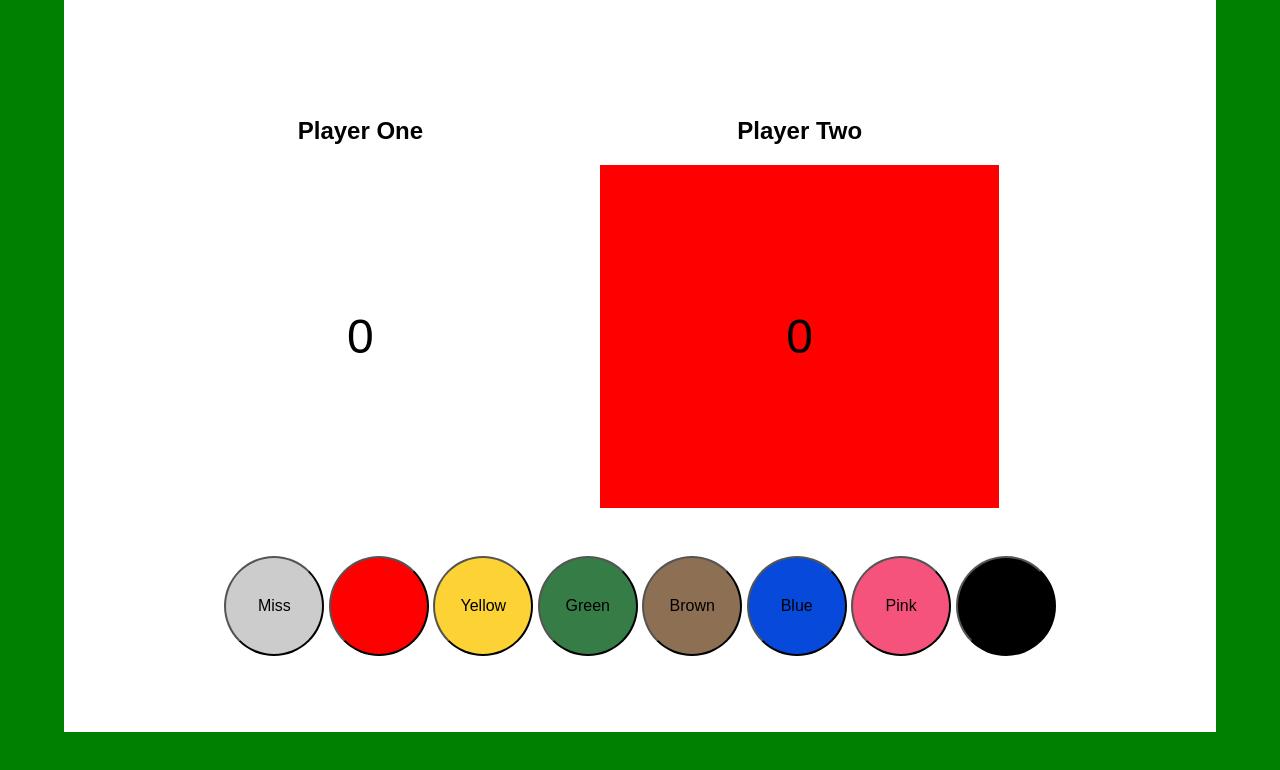
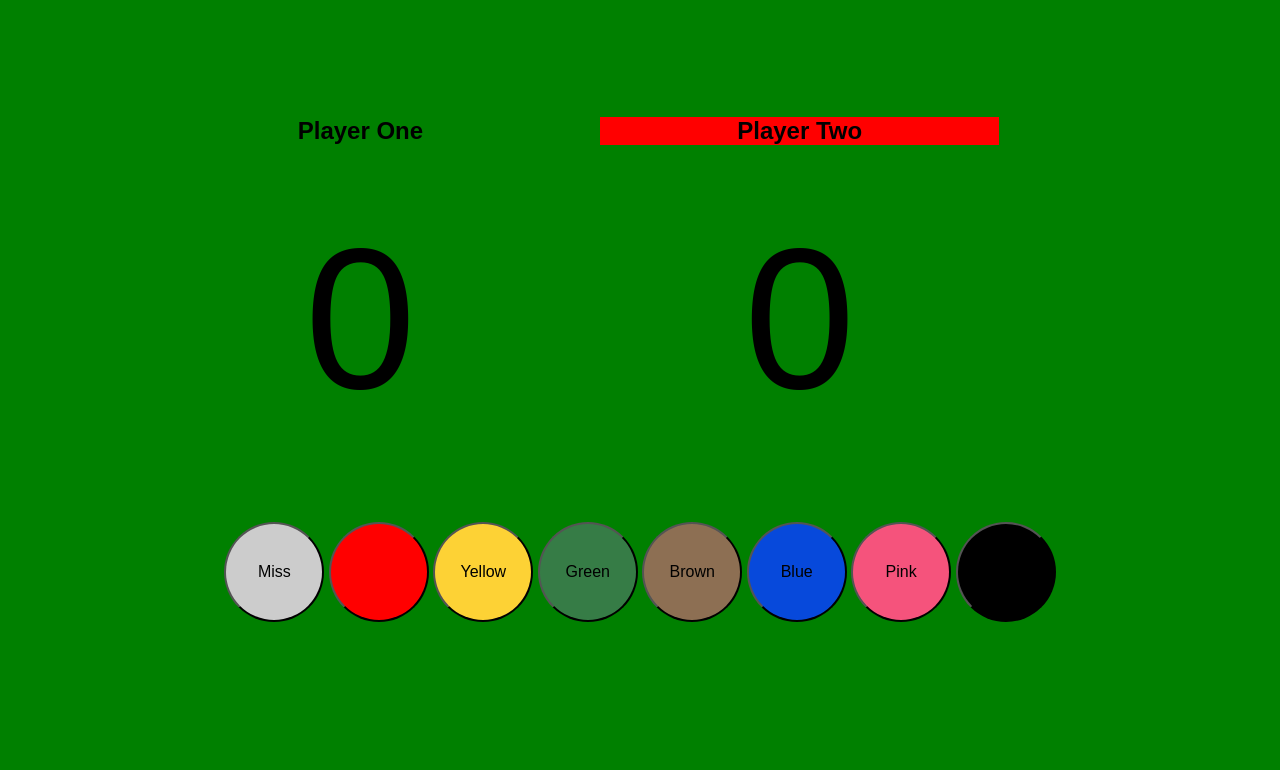
Before and after one commit to nigeltart/snooker, a plain HTML site: page index.html in a window 1280 px wide. Both pictures are taken after a click on the button "Miss". Drawn offline with Linux system fonts and the light colour scheme.

Commit message:
basic working version

```diff
--- a/index.html
+++ b/index.html
@@ -8,16 +8,13 @@
   <body>
     <div class="scores">
 		<div class="players">
-			<h2>Player One</h2>
+			<h2 id="name1">Player One</h2>
 			<div id="score-player-one">
-			147
 			</div>
-
 		</div>
 		<div class="players">
-			<h2>Player Two</h2>
+			<h2 id="name2">Player Two</h2>
 			<div id="score-player-two">
-
 			</div>
 		</div>
 		<div class="balls-potted">
--- a/script.js
+++ b/script.js
@@ -6,6 +6,8 @@ var redsRemaining = 15;
 var ballOn=2; //start the colours sequence with yellow
 var playerOneScoreEl = document.getElementById("score-player-one");
 var playerTwoScoreEl = document.getElementById("score-player-two");
+var playerOne = document.getElementById("name1");
+var playerTwo = document.getElementById("name2");
 var buttonEl = document.getElementsByTagName("button")[0];
 var  redButton = document.getElementsByTagName("button")[1];
 var currentBallPottedEl = document.querySelector(".balls-potted");
@@ -28,7 +30,8 @@ currentBallPottedEl.onclick = function(e) {
 		  }
 		  redsRemaining--;
 		  if (redsRemaining==0){
-			redButton.style.display="none";
+			//redButton.style.display="none";
+			redButton.classList.add("none-left");
 			console.log('just hidden red button');
 		  }
 		  break; //goes to the end of the switch
@@ -46,7 +49,8 @@ currentBallPottedEl.onclick = function(e) {
   }
   else{ //potting the colours in order now
 		if (addend===ballOn){
-			target.style.display="none";
+			//target.style.display="none";
+			target.classList.add("none-left");
 			ballOn++;
 		}
 		else{ //must be a foul
@@ -96,12 +100,12 @@ function switchPlayer() {
 
 function highlightCurrentPlayer(){
 	if (1===currentPlayer){
-		playerOneScoreEl.style.backgroundColor = "red";
-		playerTwoScoreEl.style.backgroundColor = null;
+		playerOne.style.backgroundColor = "red";
+		playerTwo.style.backgroundColor = "transparent";
 	}
 	else{
-		playerOneScoreEl.style.backgroundColor = null;
-		playerTwoScoreEl.style.backgroundColor = "red";
+		playerOne.style.backgroundColor = "transparent";
+		playerTwo.style.backgroundColor = "red";
 	}
 }
 
--- a/style.css
+++ b/style.css
@@ -423,12 +423,13 @@ th {
   padding: 0;
 }
 
+/********************************************************************this is the start of my css bit*/
 
 body{
 	background-color:green;
 }
 .scores{
-	background-color:white;
+	background-color:transparent;
 	width:78%;
 	margin:auto;
 	padding:6%;
@@ -443,14 +444,14 @@ h2{
 }
 
 .players div{
-	font-size:48px;
+	font-size:200px;
 	text-align:center;
-	padding:3em 0% 3em 0%;
+	padding: 10% 0% 10% 0%;
 }
 
 .balls-potted{
 	clear:both;
-	background-color:white;
+	background-color:transparent;
 	text-align:center;
 	margin-top:3em;
 }
@@ -467,3 +468,5 @@ h2{
 .balls-potted button:nth-child(6){background-color:#0749db;}
 .balls-potted button:nth-child(7){background-color:#f5537c;}
 .balls-potted button:nth-child(8){background-color:#000000;}
+
+.balls-potted button.none-left {opacity:0.2}
```
